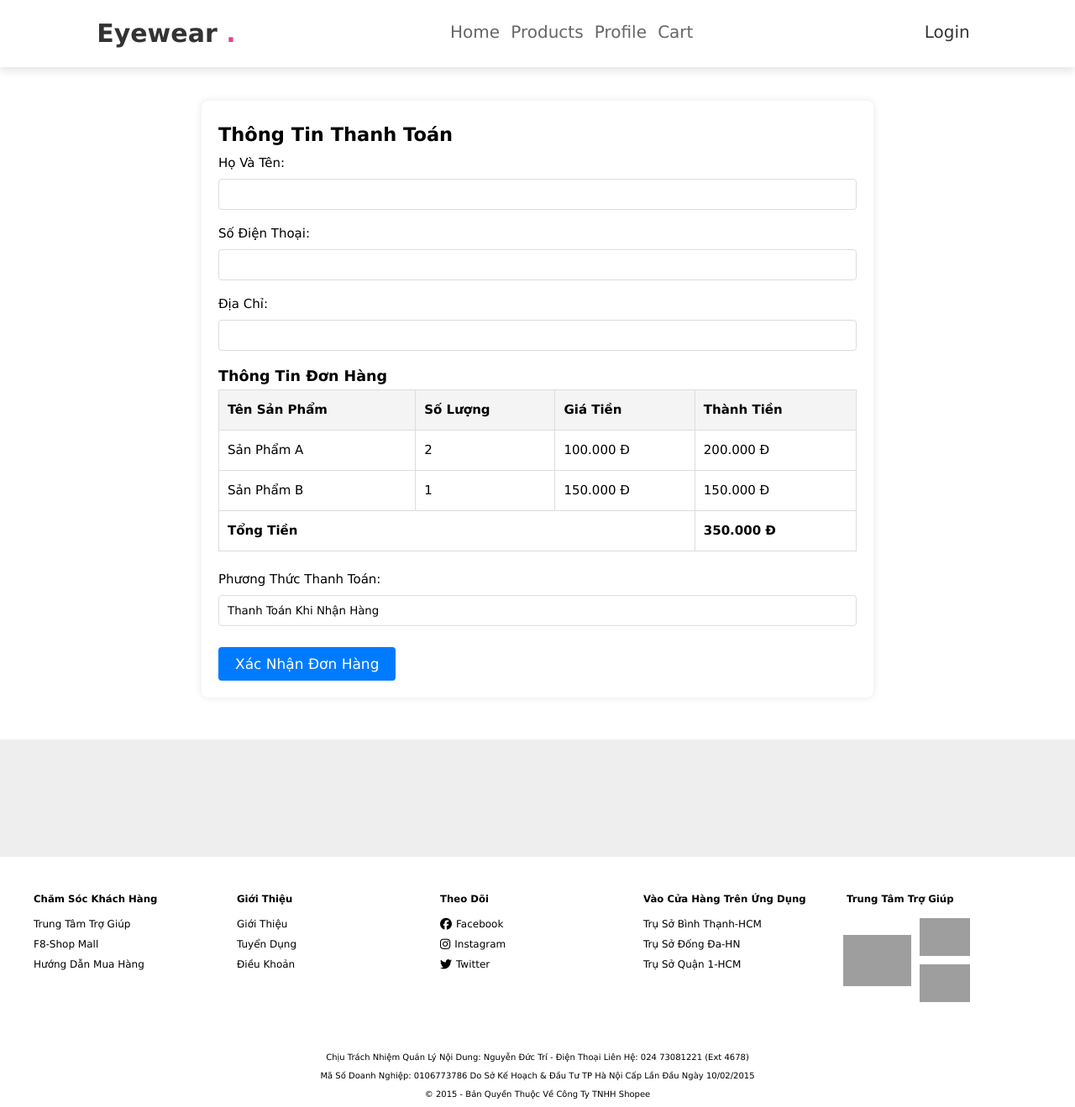
After one commit to PhanVanTann/laptrinhweb, a PHP site: page /payment.php in a window 1280 px wide. The commit adds this page. Shown: the top 1319 px of the page at 84% size. Run offline with PHP 8.4, Linux system fonts and the light colour scheme; some libraries are stand-ins or nearby versions; grey boxes are pictures that could not be loaded.

Commit message:
them trang thanh toán html

```diff
--- /dev/null
+++ b/my-website/assets/css/payment.css
@@ -0,0 +1,77 @@
+
+.container_payment {
+    width: 80%;
+    max-width: 800px;
+    margin: 50px auto;
+    padding: 20px;
+    background-color: #fff;
+    border-radius: 8px;
+    box-shadow: 0 0 10px rgba(0, 0, 0, 0.1);
+    font-size: 15px;
+    line-height: 1.8;
+}
+
+h2, h3 {
+    margin-top: 0;
+}
+
+.form-group {
+    margin-bottom: 15px;
+}
+
+label {
+    display: block;
+    margin-bottom: 5px;
+}
+
+input[type="text"],
+textarea
+{
+    width: 100%;
+    padding: 10px;
+    border: 1px solid #ddd;
+    border-radius: 4px;
+}
+
+textarea {
+    resize: vertical;
+}
+
+table {
+    width: 100%;
+    border-collapse: collapse;
+    margin-bottom: 20px;
+}
+
+table, th, td {
+    border: 1px solid #ddd;
+}
+
+th, td {
+    padding: 10px;
+    text-align: left;
+}
+
+th {
+    background-color: #f4f4f4;
+}
+
+tfoot td {
+    text-align: right;
+}
+
+.btn {
+    display: inline-block;
+    padding: 10px 20px;
+    color: #fff;
+    background-color: #007bff;
+    border: none;
+    border-radius: 4px;
+    cursor: pointer;
+    text-align: center;
+    text-decoration: none;
+}
+
+.btn:hover {
+    background-color: #0056b3;
+}
--- a/my-website/class/adminclass.php
+++ b/my-website/class/adminclass.php
@@ -247,11 +247,9 @@ class admin {
         $this->db->delete($query, $params, $types);
     }
 
-    public function insert_cart($product_id, $product_img, $product_name, $product_price, $product_quanlity) {
-        // Tính toán tổng giá tiền
+    public function insert_cart_item($product_id, $product_img, $product_name, $product_price, $product_quanlity) {
         $sum_price = $product_price * $product_quanlity;
 
-        // Câu lệnh SQL để thêm sản phẩm vào giỏ hàng
         $query = "INSERT INTO tbl_cart (
             product_id,
             product_img,
@@ -261,7 +259,6 @@ class admin {
             sum_price
         ) VALUES (?, ?, ?, ?, ?, ?)";
 
-        // Các tham số và loại dữ liệu
         $params = [
             $product_id,
             $product_img,
@@ -270,9 +267,8 @@ class admin {
             $product_quanlity,
             $sum_price
         ];
-        $types = "issssi"; // i: integer, s: string, s: string, s: string, i: integer, i: integer
+        $types = "issssi";
 
-        // Thực hiện câu lệnh insert
         $this->db->insert($query, $params, $types);
     }
 
--- a/my-website/includes/header.php
+++ b/my-website/includes/header.php
@@ -14,7 +14,7 @@
     <link rel="stylesheet" href="../assets/css/profile.css">
     <link rel="stylesheet" href="../assets/css/cart.css">
     <link rel="stylesheet" href="../assets/css/admin.css">
-
+    <link rel="stylesheet" href="../assets/css/payment.css">
 
     <script src="../assets/js/home.js"></script>
     <script src="../assets/js/admin.js"></script>
--- /dev/null
+++ b/my-website/pages/payment.php
@@ -0,0 +1,69 @@
+<?php
+include "../includes/header.php";
+include "../class/adminclass.php";?>
+<section class="icons-conta"> </section>
+
+
+<div class="container_payment">
+        <h2>Thông Tin Thanh Toán</h2>
+        <form action="process_payment.php" method="post">
+            <div class="form-group">
+                <label for="name">Họ và Tên:</label>
+                <input type="text" id="name" name="name" required>
+            </div>
+
+            <div class="form-group">
+                <label for="phone">Số Điện Thoại:</label>
+                <input type="text" id="phone" name="phone" required>
+            </div>
+
+            <div class="form-group">
+                <label for="address">Địa Chỉ:</label>
+                <input type="text" id="address" name="address" rows="4" required></input>
+            </div>
+
+            <h3>Thông Tin Đơn Hàng</h3>
+            <table>
+                <thead>
+                    <tr>
+                        <th>Tên Sản Phẩm</th>
+                        <th>Số Lượng</th>
+                        <th>Giá Tiền</th>
+                        <th>Thành Tiền</th>
+                    </tr>
+                </thead>
+                <tbody>
+                    <!-- Dữ liệu sản phẩm sẽ được lặp qua ở đây -->
+                    <tr>
+                        <td>Sản phẩm A</td>
+                        <td>2</td>
+                        <td>100.000 đ</td>
+                        <td>200.000 đ</td>
+                    </tr>
+                    <tr>
+                        <td>Sản phẩm B</td>
+                        <td>1</td>
+                        <td>150.000 đ</td>
+                        <td>150.000 đ</td>
+                    </tr>
+                    <!-- Dòng tổng tiền -->
+                    <tr>
+                        <td colspan="3"><strong>Tổng Tiền</strong></td>
+                        <td><strong>350.000 đ</strong></td>
+                    </tr>
+                </tbody>
+            </table>
+
+            <div class="form-group">
+                <label for="payment_method">Phương Thức Thanh Toán:</label>
+                    <input type="text" value="Thanh Toán Khi Nhận Hàng" readonly></input>
+
+
+            </div>
+
+            <button type="submit" class="btn">Xác Nhận Đơn Hàng</button>
+        </form>
+    </div>
+</section>
+<section class="icons-conta"> </section>
+<?php include "../includes/footer.php"; ?>
```
Also changed, not shown: my-website/pages/cart.php (+8 -1 lines).
